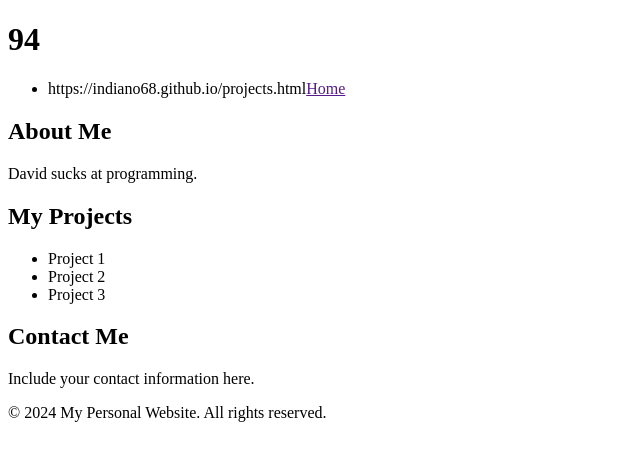
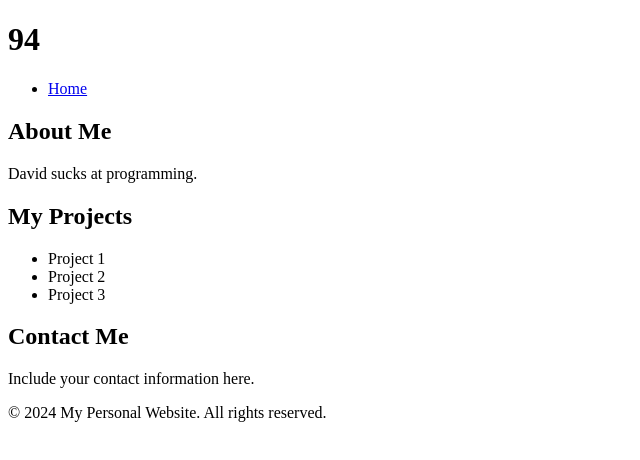
Before and after one commit to indiano68/indiano68.github.io, a plain HTML site: page index.html in a window 1280 px wide. Shown: the whole page, without its empty margins (0-640 px from the left). Drawn offline with Linux system fonts and the light colour scheme.

Commit message:
Repaired Hyperlink

```diff
--- a/index.html
+++ b/index.html
@@ -10,7 +10,7 @@
 
     <nav>
         <ul>
-            <li>https://indiano68.github.io/projects.html<a href="">Home</a></li>
+            <li><a href="https://indiano68.github.io/projects.html">Home</a></li>
             <!-- <li><a href="#">About</a></li>
             <li><a href="#">Projects</a></li>
             <li><a href="#">Contact</a></li> -->
```
